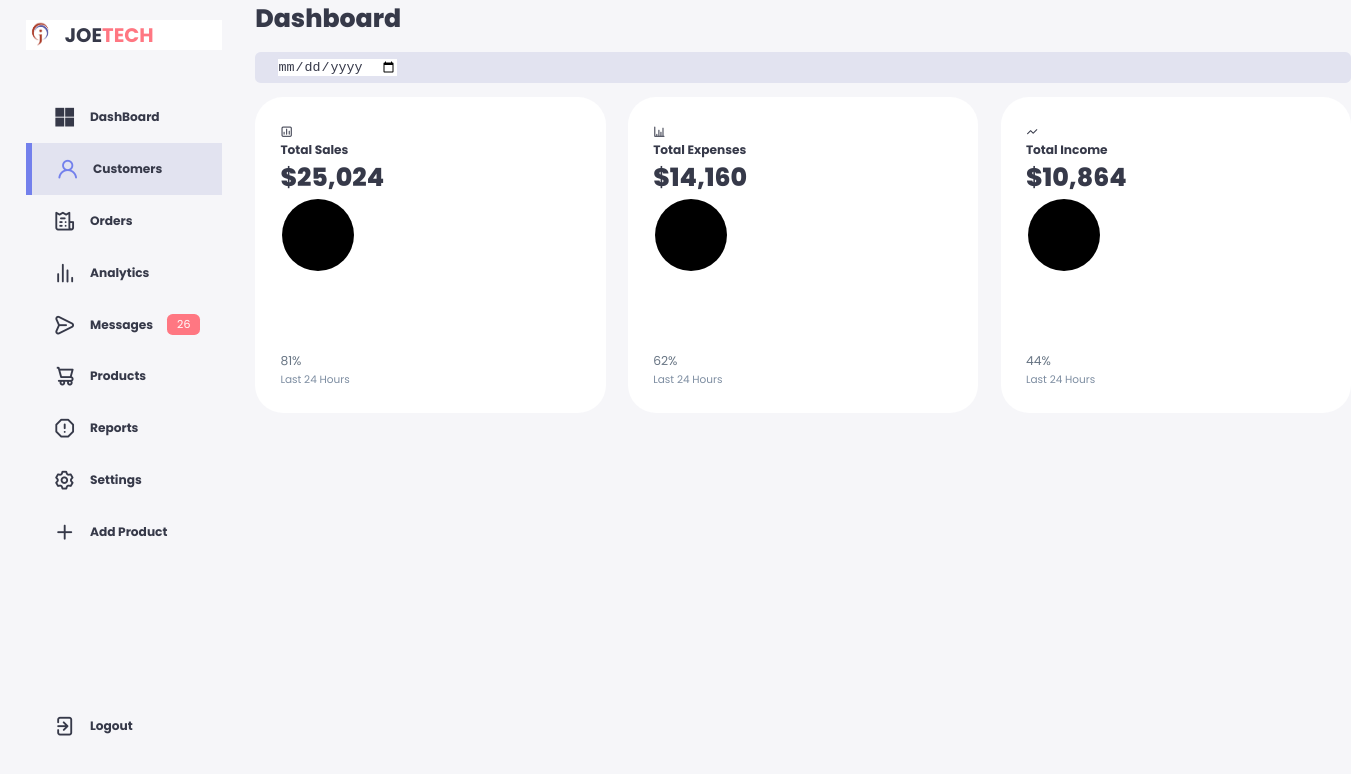
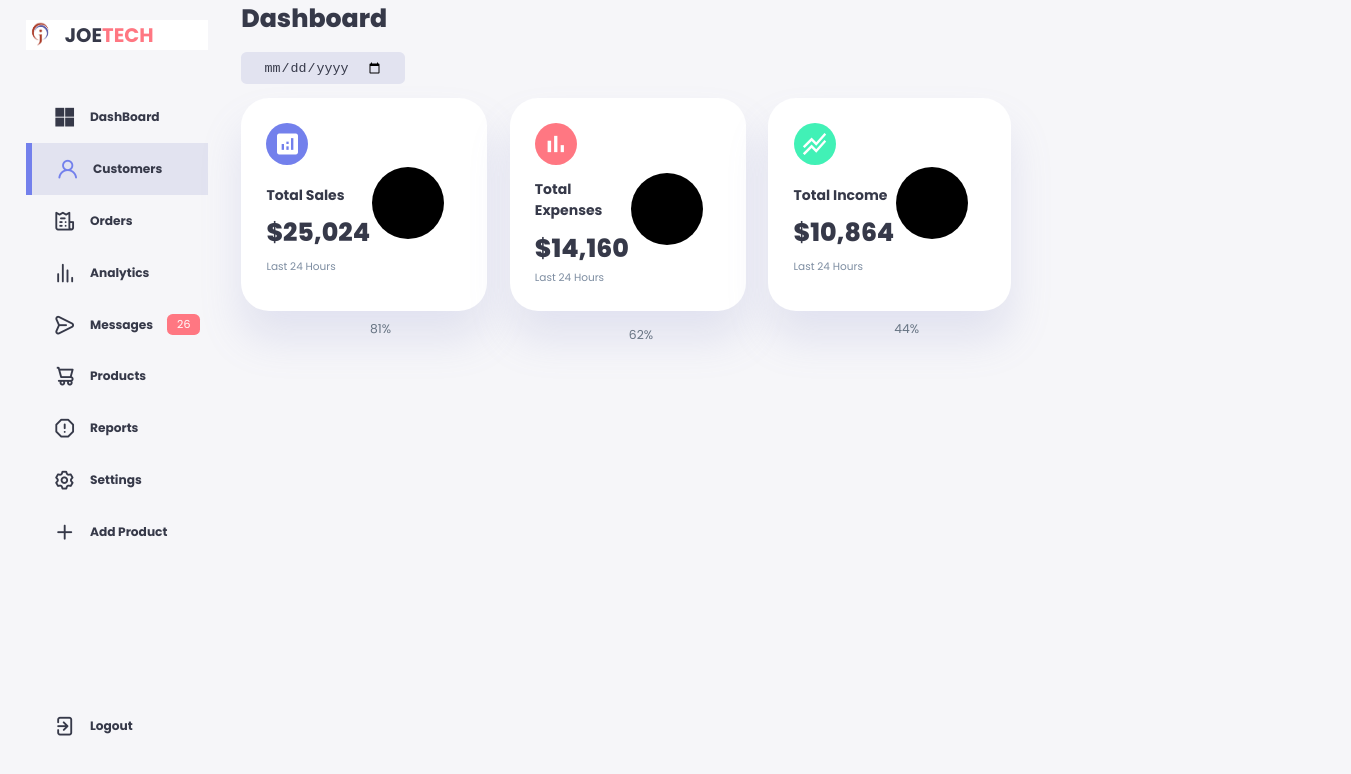
Before and after one commit to JoeTechx/Admin-broad, a plain HTML site: page index.html in a window 1280 px wide. Shown: the whole page, 1351 px wide, since content can reach past the window. Drawn offline with nearby package versions, Linux system fonts and the light colour scheme.

Commit message:
still styling the main

```diff
--- a/index.html
+++ b/index.html
@@ -1,16 +1,19 @@
 <!DOCTYPE html>
 <html lang="en">
   <head>
-    <meta charset="UTF-8">
-    <meta http-equiv="X-UA-Compatible" content="IE=edge">
-    <meta name="viewport" content="width=device-width, initial-scale=1.0">
+    <meta charset="UTF-8" />
+    <meta http-equiv="X-UA-Compatible" content="IE=edge" />
+    <meta name="viewport" content="width=device-width, initial-scale=1.0" />
     <title>DashBoard</title>
-    <link href="https://fonts.googleapis.com/icon?family=Material+Icons+sharp" rel="stylesheet">
+    <link
+      href="https://fonts.googleapis.com/icon?family=Material+Icons"
+      rel="stylesheet"
+    />
     <link
       rel="stylesheet"
       href="https://unicons.iconscout.com/release/v4.0.0/css/line.css"
     />
-    <link rel="stylesheet" href="styles.css">
+    <link rel="stylesheet" href="styles.css" />
   </head>
   <body>
     <div class="container">
@@ -18,7 +21,7 @@
       <aside>
         <div class="top">
           <div class="logo">
-                    <img src="./assets/logo.png" alt="">
+            <img src="./assets/logo.png" alt="" />
             <h2>JOE<span class="danger">TECH</span></h2>
           </div>
           <div class="close" id="close-btn">
@@ -26,49 +29,84 @@
           </div>
         </div>
         <div class="sidebar">
-                <a href="#"><i class="uil uil-microsoft"></i><h3>DashBoard</h3></a>
-                <a href="#" class="active"><i class="uil uil-user"></i><h3>Customers</h3></a>
-                <a href="#"><i class="uil uil-receipt"></i><h3>Orders</h3></a>
-                <a href="#"><i class="uil uil-analytics"></i><h3>Analytics</h3></a>
-                <a href="#"><i class="uil uil-message"></i></i><h3>Messages</h3><span class="message-count">26</span></a>
-                <a href="#"><i class="uil uil-shopping-cart-alt"></i></i><h3>Products</h3></a>
-                <a href="#"><i class="uil uil-exclamation-octagon"></i><h3>Reports</h3></a>
-                <a href="#"><i class="uil uil-setting"></i><h3>Settings</h3></a>
-                <a href="#"><i class="uil uil-plus"></i><h3>Add Product<h3></a>
-                <a href="#"><i class="uil uil-signout"></i><h3>Logout</h3></a>
+          <a href="#"
+            ><i class="uil uil-microsoft"></i>
+            <h3>DashBoard</h3></a
+          >
+          <a href="#" class="active"
+            ><i class="uil uil-user"></i>
+            <h3>Customers</h3></a
+          >
+          <a href="#"
+            ><i class="uil uil-receipt"></i>
+            <h3>Orders</h3></a
+          >
+          <a href="#"
+            ><i class="uil uil-analytics"></i>
+            <h3>Analytics</h3></a
+          >
+          <a href="#"
+            ><i class="uil uil-message"></i>
+            <h3>Messages</h3>
+            <span class="message-count">26</span></a
+          >
+          <a href="#"
+            ><i class="uil uil-shopping-cart-alt"></i>
+            <h3>Products</h3></a
+          >
+          <a href="#"
+            ><i class="uil uil-exclamation-octagon"></i>
+            <h3>Reports</h3></a
+          >
+          <a href="#"
+            ><i class="uil uil-setting"></i>
+            <h3>Settings</h3></a
+          >
+          <a href="#"
+            ><i class="uil uil-plus"></i>
+            <h3>Add Product</h3></a
+          >
+          <a href="#"
+            ><i class="uil uil-signout"></i>
+            <h3>Logout</h3></a
+          >
         </div>
       </aside>
       <!-- ================= END OF ASIDE BAR ======================= -->
+
+      <!-- ================== MAIN ======================= -->
       <main>
         <h1>Dashboard</h1>
+
         <div class="date">
-               <input type="date">
+          <input type="date" />
         </div>
+
         <div class="insights">
           <!-- ================= SALES ======================= -->
           <div class="sales">
-                <i class="uil uil-chart"></i>
+            <span class="material-icons"> analytics </span>
             <div class="middle">
               <div class="left">
                 <h3>Total Sales</h3>
                 <h1>$25,024</h1>
               </div>
               <div class="progress">
-                        <svg>
-                            <circle cx="38" cy="38" r="36">
-                           </circle>
+                <svg class>
+                  <circle cx="38" cy="38" r="36"></circle>
                 </svg>
                 <div class="number">
                   <p>81%</p>
                 </div>
               </div>
             </div>
-                <small class="text-muted" >Last 24 Hours</small>
+            <small class="text-muted">Last 24 Hours</small>
           </div>
           <!-- ================= END OF SALES ======================= -->
+
           <!-- ================= EXPENSES ======================= -->
           <div class="expenses">
-                <i class="uil uil-chart-bar"></i>
+            <span class="material-icons"> bar_chart </span>
             <div class="middle">
               <div class="left">
                 <h3>Total Expenses</h3>
@@ -76,20 +114,20 @@
               </div>
               <div class="progress">
                 <svg>
-                            <circle cx="38" cy="38" r="36">
-                           </circle>
+                  <circle cx="38" cy="38" r="36"></circle>
                 </svg>
                 <div class="number">
                   <p>62%</p>
                 </div>
               </div>
             </div>
-                <small class="text-muted" >Last 24 Hours</small>
+            <small class="text-muted">Last 24 Hours</small>
           </div>
           <!-- ================= END OF EXPENSES ======================= -->
+
           <!-- ================= INCOME ======================= -->
           <div class="income">
-                <i class="uil uil-analysis"></i>
+            <span class="material-icons"> stacked_line_chart </span>
             <div class="middle">
               <div class="left">
                 <h3>Total Income</h3>
@@ -97,19 +135,19 @@
               </div>
               <div class="progress">
                 <svg>
-                            <circle cx="38" cy="38" r="36">
-                           </circle>
+                  <circle cx="38" cy="38" r="36"></circle>
                 </svg>
                 <div class="number">
                   <p>44%</p>
                 </div>
               </div>
             </div>
-                <small class="text-muted" >Last 24 Hours</small>
+            <small class="text-muted">Last 24 Hours</small>
           </div>
-         <!-- ================= END OF SALES ======================= -->
+          <!-- ================= END OF INCOME ======================= -->
         </div>
       </main>
+      <!-- ================= END OF MAIN ======================= -->
     </div>
   </body>
 </html>
--- a/styles.css
+++ b/styles.css
@@ -1,10 +1,10 @@
-@import url('https://fonts.googleapis.com/css2?family=Poppins:wght@300;400;500;600;700;800&display=swap');
+@import url("https://fonts.googleapis.com/css2?family=Poppins:wght@300;400;500;600;700;800&display=swap");
 
 /* ===================== ROOT VARIABLES==================== */
-:root{
+:root {
   --color-primary: #7380ec;
   --color-danger: #ff7782;
-    --color-success: #41f1b6 ;
+  --color-success: #41f1b6;
   --color-warning: #ffbb55;
   --color-white: #fff;
   --color-info-dark: #7d8da1;
@@ -23,7 +23,7 @@
   --card-padding: 1.8rem;
   --padding-1: 1.2rem;
 
-    --box-shadow: 0 2rem 3rem var(var--color-light);
+  --box-shadow: 0 2rem 3rem var(--color-light);
 }
 
 * {
@@ -36,11 +36,11 @@
   list-style: none;
   box-sizing: border-box;
 }
-html{
+html {
   font-size: 14px;
 }
 
-body{
+body {
   width: 100vw;
   height: 100vh;
   font-family: poppins, sans-serif;
@@ -51,23 +51,23 @@ overflow-x: hidden;
   color: var(--color-dark);
 }
 
-.container{
+.container {
   display: grid;
   width: 96%;
   margin: 0 auto;
-    gap: 1.0rem;
-    grid-template-columns: 14rem auto 23rem;
+  gap: 1rem;
+  grid-template-columns: 13rem auto 23rem;
 }
 
-*{
+* {
   color: var(--color-dark);
 }
 
-img{
+img {
   display: block;
   width: 100%;
 }
-h1{
+h1 {
   font-weight: 800;
   font-size: 1.8rem;
 }
@@ -80,11 +80,11 @@ h3 {
   font-size: 0.87rem;
 }
 
-h4{
+h4 {
   font-size: 0.8rem;
 }
 
-h5{
+h5 {
   font-size: 0.77rem;
 }
 
@@ -92,41 +92,41 @@ small {
   font-size: 0.75rem;
 }
 
-.profile-photo{
+.profile-photo {
   width: 2.8rem;
   height: 2.8rem;
   border-radius: 50%;
   overflow: hidden;
 }
 
-.text-muted{
+.text-muted {
   color: var(--color-info-dark);
 }
 
-p{
+p {
   color: var(--color-dark-variant);
 }
 b {
   color: var(--color-dark);
 }
-.primary{
+.primary {
   color: var(--color-primary);
 }
-.danger{
+.danger {
   color: var(--color-danger);
 }
-.success{
+.success {
   color: var(--color-success);
 }
-.warning{
+.warning {
   color: var(--color-warning);
 }
 
-aside{
+aside {
   height: 100vh;
 }
 
-aside .top{
+aside .top {
   background: white;
   display: flex;
   align-items: center;
@@ -134,20 +134,20 @@ aside .top{
   margin-top: 1.4rem;
 }
 
-aside .logo{
+aside .logo {
   display: flex;
   gap: 0.8rem;
 }
-aside .logo img{
+aside .logo img {
   width: 2rem;
   height: 2rem;
 }
-aside .close{
+aside .close {
   display: none;
 }
 
 /* ====================== SIDEBAR==================== */
-aside .sidebar{
+aside .sidebar {
   display: flex;
   flex-direction: column;
   height: 86vh;
@@ -155,11 +155,11 @@ aside .sidebar{
   top: 3rem;
 }
 
-aside .h3{
+aside .h3 {
   font-weight: 500;
 }
 
-aside .sidebar a{
+aside .sidebar a {
   display: flex;
   color: var(--color-info-dark);
   margin-left: 2rem;
@@ -175,39 +175,39 @@ aside .sidebar a i {
   transition: all 300ms ease;
 }
 
-aside .sidebar a:last-child{
+aside .sidebar a:last-child {
   position: absolute;
   bottom: 2rem;
   width: 100%;
 }
 
-aside .sidebar a.active{
+aside .sidebar a.active {
   background: var(--color-light);
   color: var(--color-primary);
   margin: 0;
 }
 
-aside .sidebar a.active:before{
+aside .sidebar a.active:before {
   content: "";
   width: 6px;
   height: 100%;
   background: var(--color-primary);
 }
 
-aside .sidebar a.active i{
+aside .sidebar a.active i {
   color: var(--color-primary);
   margin-left: calc(1rem - 3px);
 }
 
-aside .sidebar a:hover{
+aside .sidebar a:hover {
   color: var(--color-primary);
 }
 
-aside .sidebar a:hover i{
+aside .sidebar a:hover i {
   margin-left: 1.23rem;
 }
 
-aside .sidebar .message-count{
+aside .sidebar .message-count {
   background: var(--color-danger);
   color: var(--color-white);
   padding: 2px 10px;
@@ -216,38 +216,76 @@ aside .sidebar .message-count{
 }
 
 /* ====================== MAIN ==================== */
-main{
+main {
   margin-left: 1.4rem;
 }
 
-main .date{
-    display: flex;
+main .date {
+  display: inline-block;
   background: var(--color-light);
   border-radius: var(--border-radius-1);
   margin-top: 1rem;
   padding: 0.5rem 1.6rem;
 }
 
-main .date input[type="date"]{
-background: transprarent;
+main .date input[type="date"] {
+  background: transparent;
   color: var(--color-dark);
 }
 
-main .insights{
+main .insights {
   display: grid;
   grid-template-columns: repeat(3, 1fr);
   gap: 1.6rem;
 }
 
-main .insights > div{
+main .insights > div {
   background: var(--color-white);
   padding: var(--card-padding);
   border-radius: var(--card-border-radius);
   margin-top: 1rem;
   box-shadow: var(--box-shadow);
-    transition: all 300ms none;
+  transition: all 300ms ease;
 }
 
-main .insights > div:hover{
+main .insights > div:hover {
   box-shadow: none;
 }
+
+main .insights > div span {
+  background: var(--color-primary);
+  padding: 0.5rem;
+  border-radius: 50%;
+  color: var(--color-white);
+  font-size: 2rem;
+}
+
+main .insights > div.expenses span {
+    background: var(--color-danger);
+}
+main .insights > div.income span {
+    background: var(--color-success);
+}
+
+main .insights > div .middle{
+    display: flex;
+    align-items: center;
+    justify-content: space-between;
+}
+
+main .insights h3{
+    margin: 1rem 0 0.6rem;
+    font-size: 1rem;
+}
+
+main .insights .progress{
+    position: relative;
+    width: 92px;
+    height: 92px;
+    border-radius: 50%;
+}
+
+/* svg {
+    width: 80px;
+    height: 90px;
+  } */
```
Lines whose indentation alone changed are shown as unchanged.
